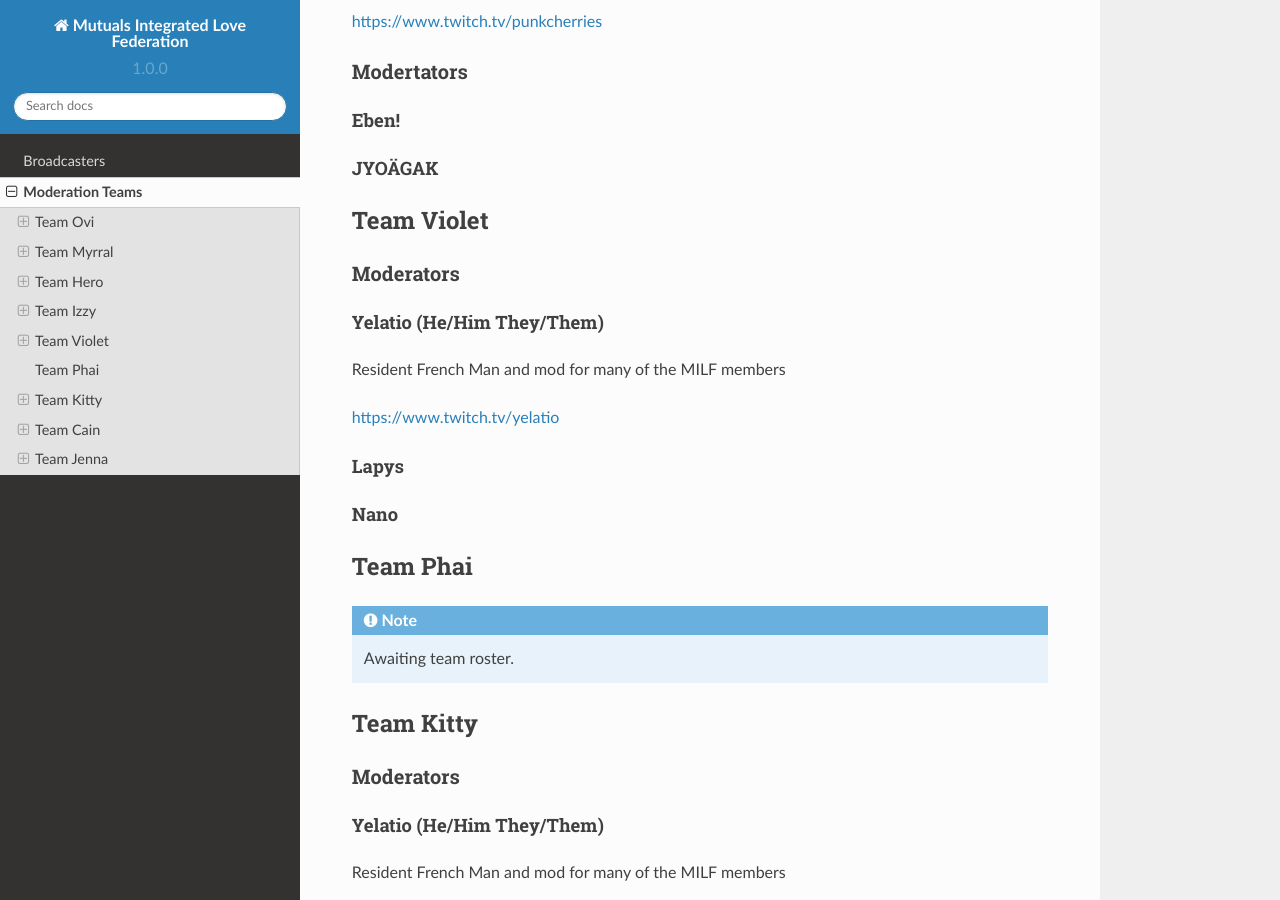
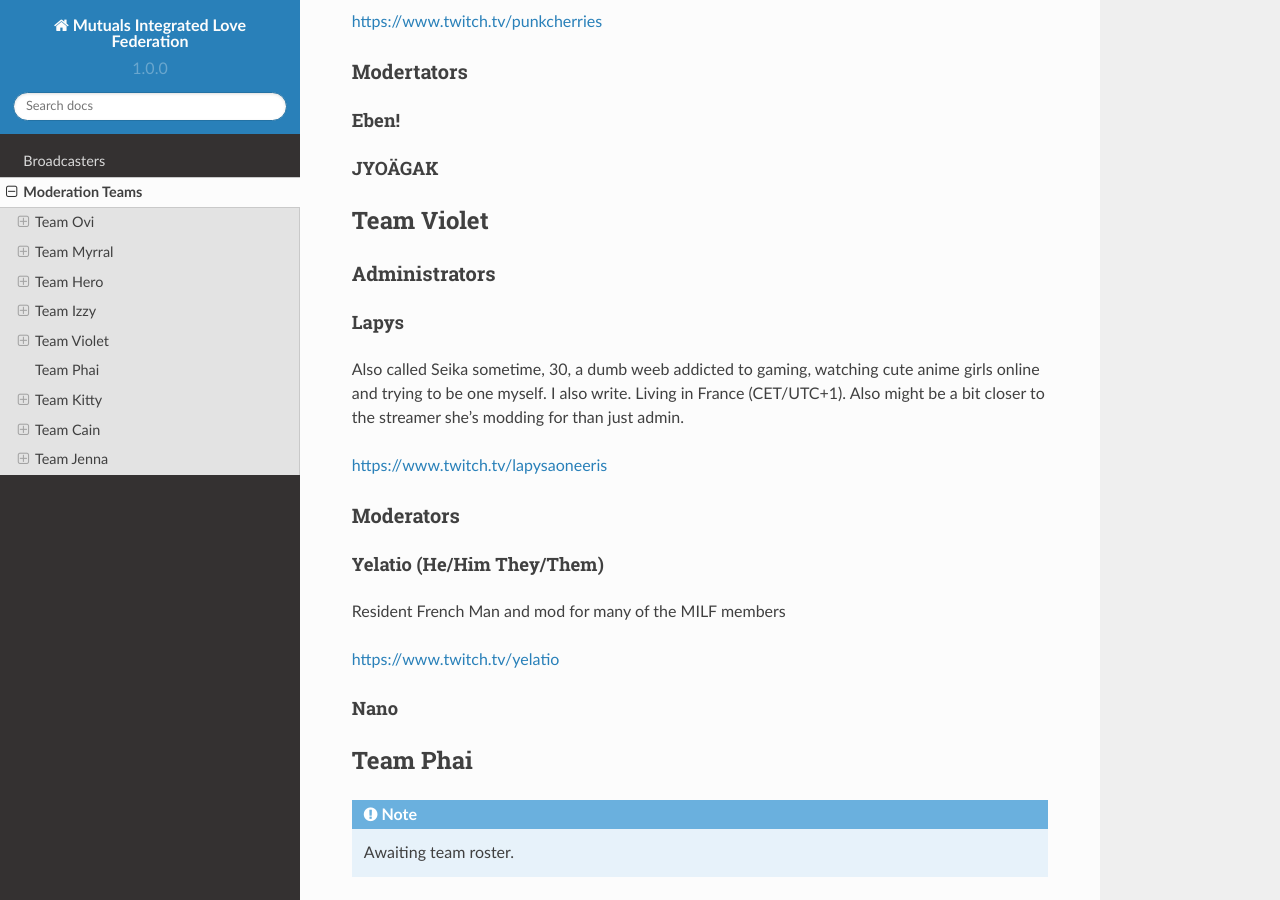
Before and after one commit to OiivaeCommunity/love, a Sphinx documentation site: the page built from docs/source/mods.rst, in a window 1280 px wide and 900 px high, scrolled down 4966 px. Built offline with Sphinx 7.4.7 and the Read the Docs theme 2.0.0, drawn with Linux system fonts in a browser that asks for light colours.

Commit message:
Update Lapys's bio

```diff
--- a/docs/source/mods.rst
+++ b/docs/source/mods.rst
@@ -215,6 +215,16 @@
 Team Violet
 ====
 
+Administrators
+------
+
+Lapys
+^^^^
+Also called Seika sometime, 30, a dumb weeb addicted to gaming, watching cute anime girls online and trying to be one myself. I also write. Living in France (CET/UTC+1). Also might be a bit closer to the streamer she's modding for than just admin.
+
+https://www.twitch.tv/lapysaoneeris
+
+
 Moderators
 -----
 
```
Also changed, not shown: other parts of docs/source/mods.rst (+0 -3 lines).
